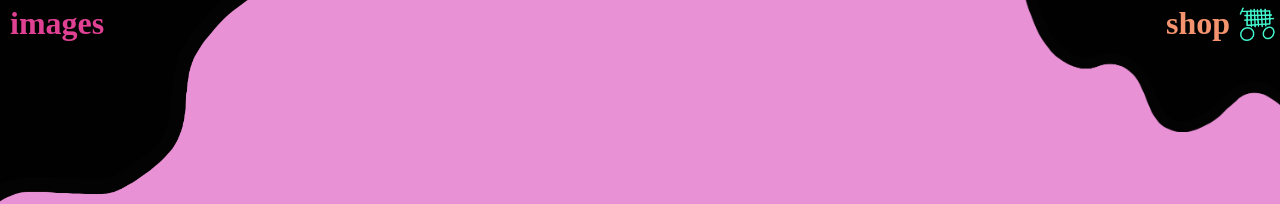
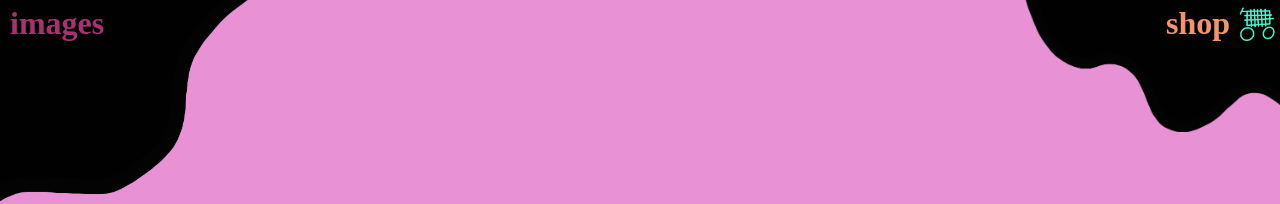
Before and after one commit to MattVwaves/That-French-Artist-Client, a React (Create React App) app: page /1/1 in a window 1280 px wide. In both pictures the pointer is over the element "images". Shown: the top 204 px of the page. Built offline with nearby package versions, Linux system fonts and the light colour scheme; a web font is replaced by a local one.

Commit message:
Elements made transparent on hover

```diff
--- a/src/App.css
+++ b/src/App.css
@@ -8,6 +8,12 @@
 
 body {
   font-family: 'DynaPuff', cursive;
+}
+
+h2:hover,
+li:hover {
+  filter: opacity(75%);
+  cursor: pointer;
 }
 
 .back-icon {
@@ -230,7 +236,7 @@ button {
 .adding-removing-items span {
   padding: 2px;
   background-color: #91ead6;
-  font-size: 12px;
+  font-size: 18px;
   border-radius: 2px;
   margin: auto;
 }
```
